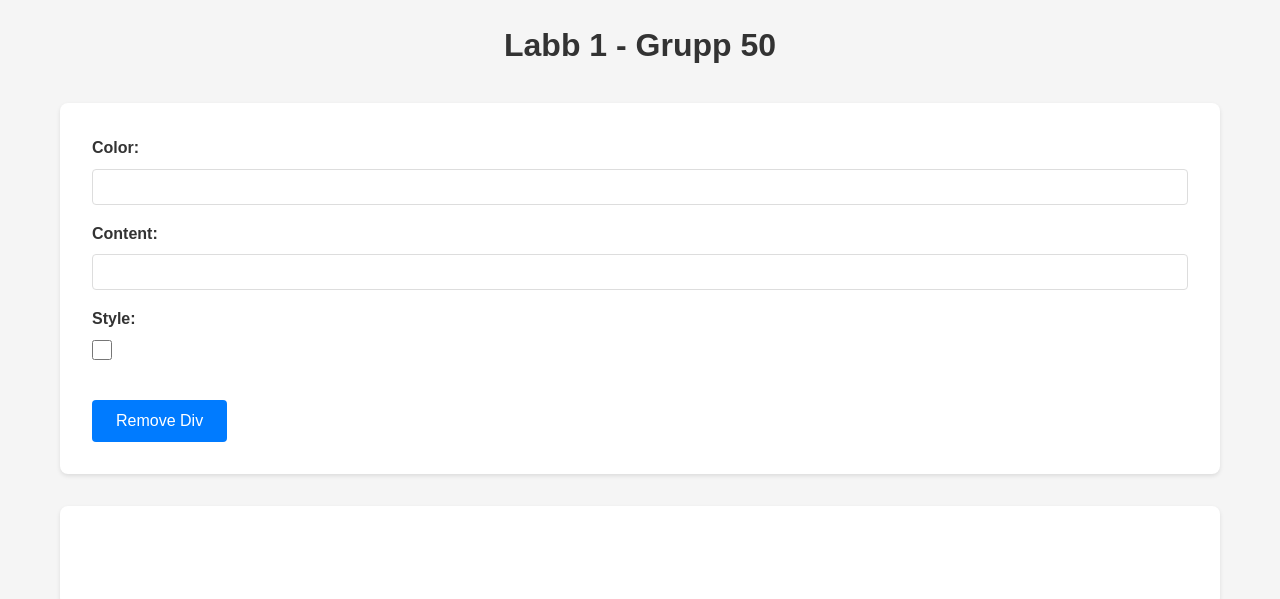
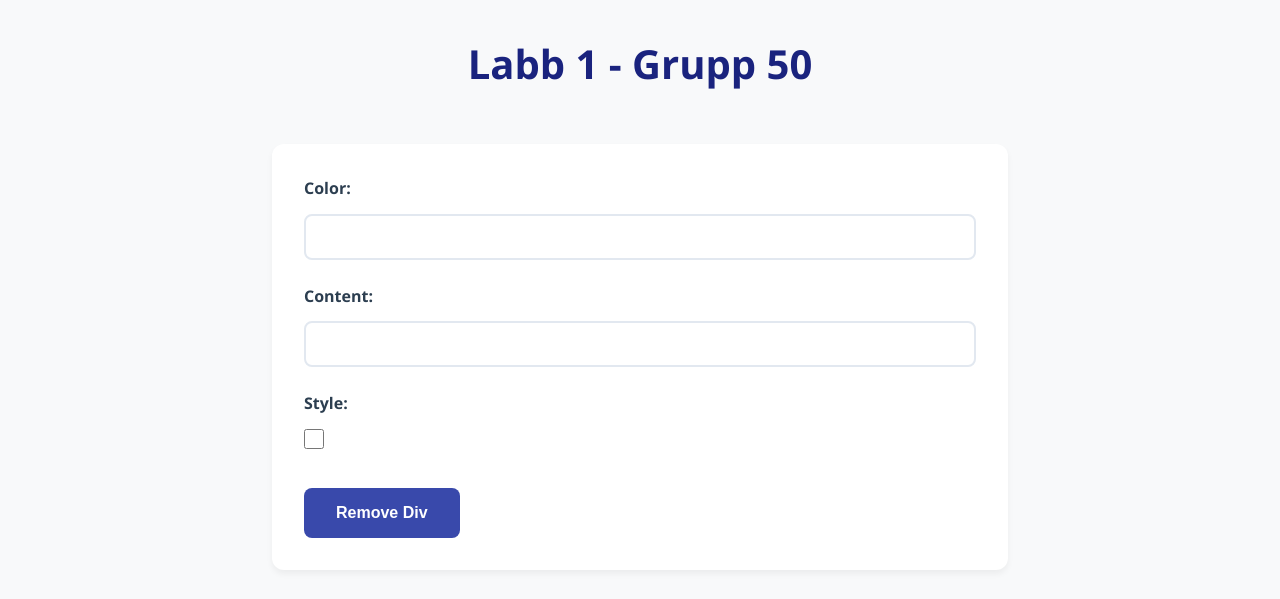
Before and after one commit to Arvideid/gik339-50-labb1, a plain HTML site: page src/index.html in a window 1280 px wide. Shown: the top 599 px of the page. Drawn offline with Linux system fonts and the light colour scheme.

Commit message:
comments and docs

```diff
--- a/src/css/styles.css
+++ b/src/css/styles.css
@@ -1,4 +1,4 @@
-/* Reset default styles */
+/* Grundläggande reset och typografi */
 * {
     margin: 0;
     padding: 0;
@@ -6,85 +6,165 @@
 }
 
 body {
-    font-family: Arial, sans-serif;
+    font-family: 'Segoe UI', system-ui, -apple-system, sans-serif;
     line-height: 1.6;
-    padding: 20px;
-    background-color: #f5f5f5;
+    color: #2c3e50;
+    background-color: #f8f9fa;
+    padding: 1.5rem;
 }
 
+/* Container och layout */
 .container {
-    max-width: 1200px;
+    width: 100%;
+    max-width: 800px;
     margin: 0 auto;
-    padding: 0 20px;
+    padding: 0 1rem;
 }
 
 header {
     text-align: center;
-    margin-bottom: 2rem;
-    color: #333;
+    margin-bottom: 3rem;
 }
 
-footer {
-    text-align: center;
-    margin-top: 2rem;
-    padding: 1rem 0;
-    border-top: 1px solid #ddd;
+header h1 {
+    font-size: 2.5rem;
+    font-weight: 600;
+    color: #1a237e;
 }
 
-/* Form styles */
+/* Formulär styling */
 .input-form {
     background: white;
     padding: 2rem;
-    border-radius: 8px;
-    box-shadow: 0 2px 4px rgba(0, 0, 0, 0.1);
+    border-radius: 12px;
+    box-shadow: 0 4px 6px rgba(0, 0, 0, 0.05);
     margin-bottom: 2rem;
 }
 
 .form-group {
-    margin-bottom: 1rem;
+    margin-bottom: 1.5rem;
+}
+
+.form-group:last-of-type {
+    margin-bottom: 2rem;
 }
 
 .form-group label {
     display: block;
-    margin-bottom: 0.5rem;
-    color: #333;
-    font-weight: bold;
+    margin-bottom: 0.75rem;
+    color: #2c3e50;
+    font-weight: 600;
+    font-size: 1rem;
 }
 
 .textfield {
     width: 100%;
-    padding: 0.5rem;
-    border: 1px solid #ddd;
-    border-radius: 4px;
+    padding: 0.75rem 1rem;
+    border: 2px solid #e2e8f0;
+    border-radius: 8px;
     font-size: 1rem;
+    transition: border-color 0.2s ease;
+}
+
+.textfield:focus {
+    outline: none;
+    border-color: #3949ab;
 }
 
 .checkbox {
-    width: 20px;
-    height: 20px;
+    width: 1.25rem;
+    height: 1.25rem;
     cursor: pointer;
+    accent-color: #3949ab;
 }
 
 .btn {
-    background-color: #007bff;
+    display: block;
+    width: 100%;
+    background-color: #3949ab;
     color: white;
-    padding: 0.75rem 1.5rem;
+    padding: 1rem;
     border: none;
-    border-radius: 4px;
+    border-radius: 8px;
     cursor: pointer;
     font-size: 1rem;
-    margin-top: 1rem;
+    font-weight: 600;
+    transition: background-color 0.2s ease;
 }
 
 .btn:hover {
-    background-color: #0056b3;
+    background-color: #283593;
 }
 
-/* Output div styles */
+/* Output div styling */
 .output-div {
     background: white;
     padding: 2rem;
-    border-radius: 8px;
-    box-shadow: 0 2px 4px rgba(0, 0, 0, 0.1);
-    min-height: 100px;
+    border-radius: 12px;
+    box-shadow: 0 4px 6px rgba(0, 0, 0, 0.05);
+    min-height: 150px;
+    word-wrap: break-word;
 }
+
+/* Responsiv design */
+@media (min-width: 768px) {
+    body {
+        padding: 2rem;
+    }
+
+    .container {
+        padding: 0 2rem;
+    }
+
+    .btn {
+        width: auto;
+        padding: 1rem 2rem;
+    }
+}
+
+/* Tillgänglighet */
+@media (prefers-reduced-motion: reduce) {
+    * {
+        transition: none !important;
+    }
+}
+
+/* Mörkt läge support */
+@media (prefers-color-scheme: dark) {
+    body {
+        background-color: #1a1a1a;
+        color: #e0e0e0;
+    }
+
+    header h1 {
+        color: #5c6bc0;
+    }
+
+    .input-form,
+    .output-div {
+        background: #2d2d2d;
+        box-shadow: 0 4px 6px rgba(0, 0, 0, 0.2);
+    }
+
+    .form-group label {
+        color: #e0e0e0;
+    }
+
+    .textfield {
+        background-color: #3d3d3d;
+        border-color: #4d4d4d;
+        color: #e0e0e0;
+    }
+
+    .textfield:focus {
+        border-color: #5c6bc0;
+    }
+
+    .btn {
+        background-color: #5c6bc0;
+    }
+
+    .btn:hover {
+        background-color: #3949ab;
+    }
+}
```
Also changed, not shown: docs/ai-usage-logs.md (added, +31 -0 lines), src/js/main.js (+7 -0 lines), 1 other file.
